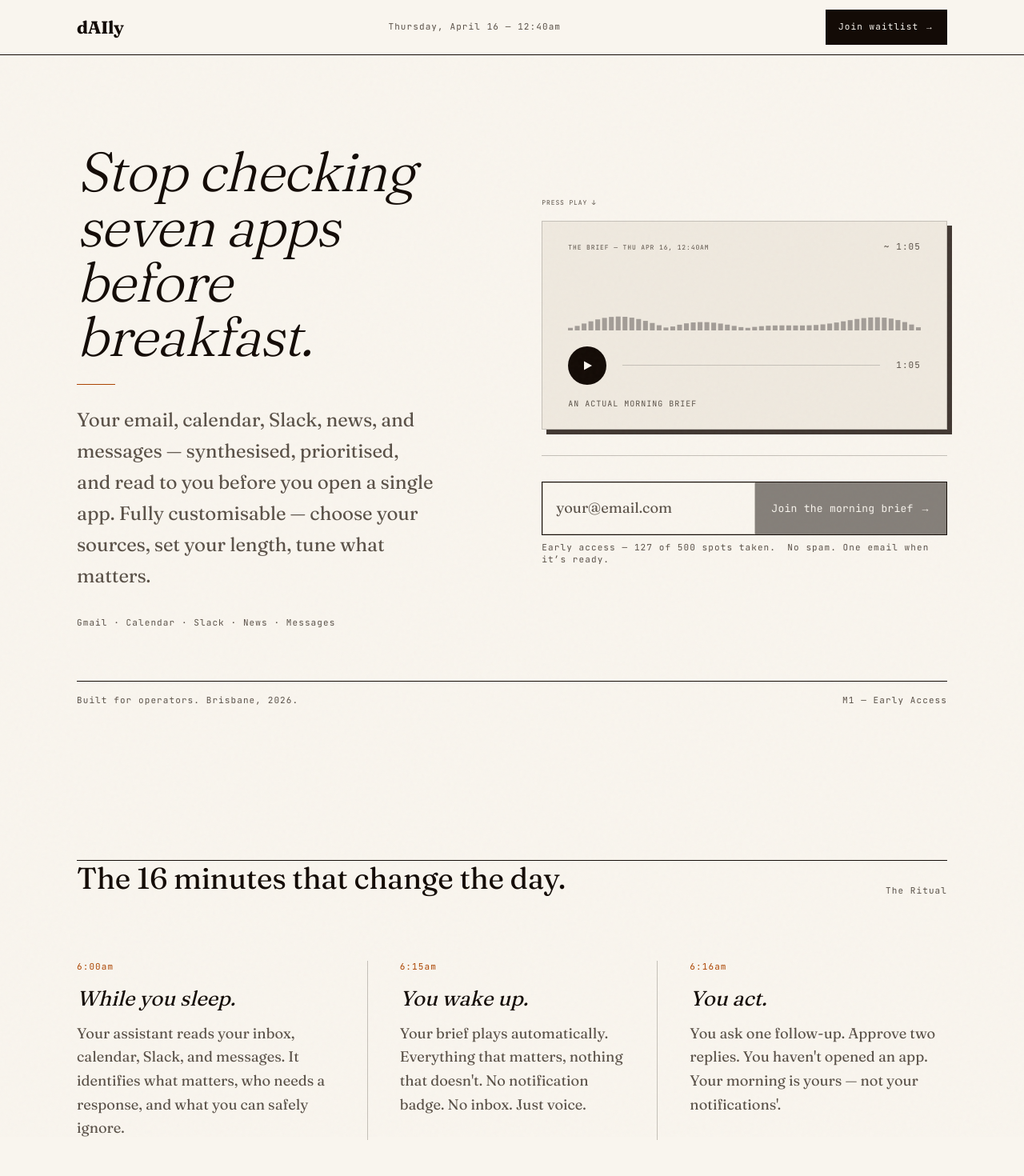
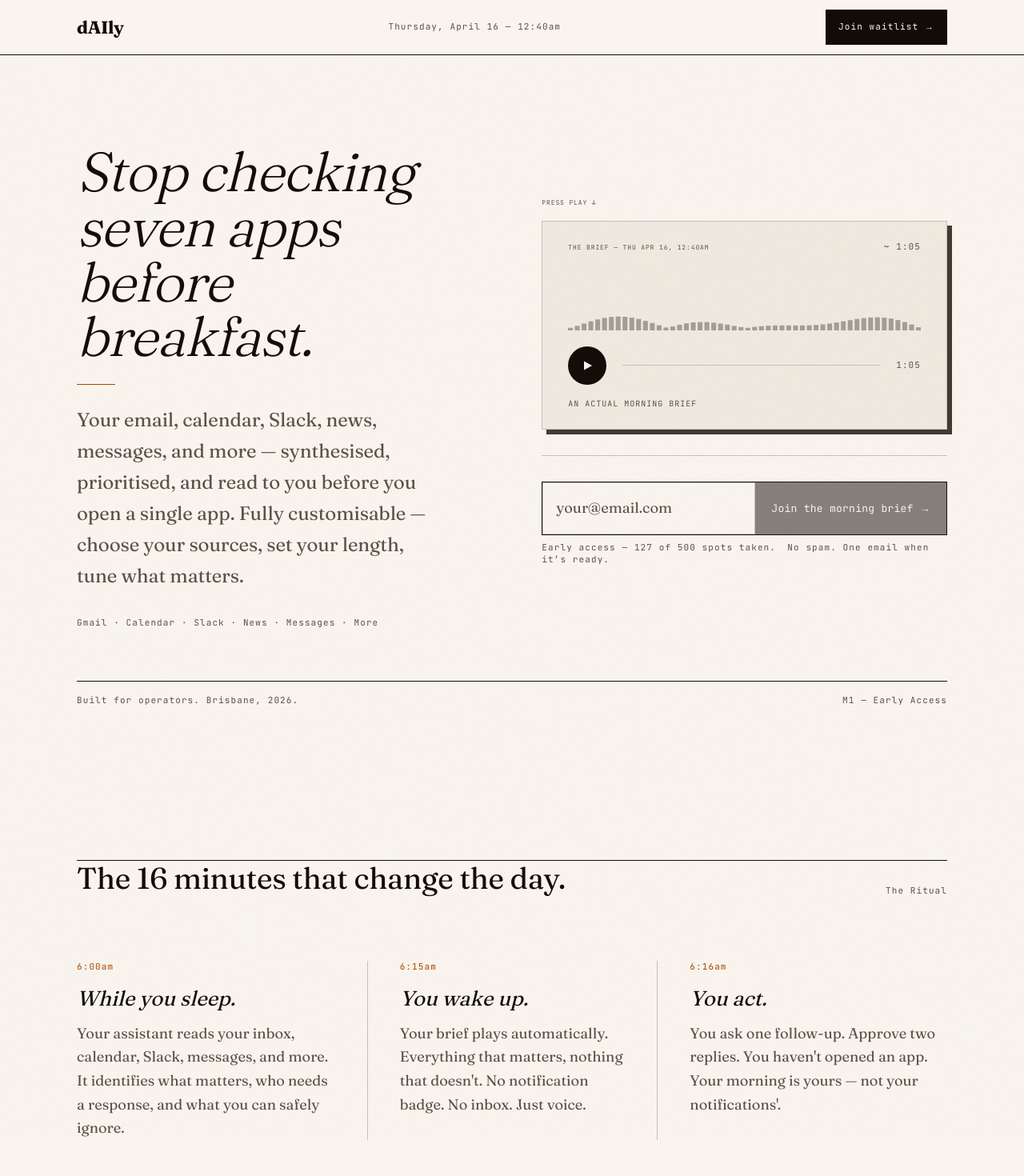
Before and after one commit to jacobem1836/daily-landing, a Next.js app: page / in a window 1280 px wide. Shown: the top 1470 px of the page at 80% size. Built offline with nearby package versions, Linux system fonts and the light colour scheme; no server answers.

Commit message:
feat: add 'more' to all integration lists to signal extensibility

```diff
--- a/app/layout.tsx
+++ b/app/layout.tsx
@@ -30,7 +30,7 @@ export const metadata: Metadata = {
   metadataBase: new URL('https://getdaily.dev'),
   title: 'dAIly — Your life briefs you.',
   description:
-    'A morning briefing, spoken to you before you open a single app. Your email, calendar, Slack, and messages — synthesised, prioritised, and delivered as voice.',
+    'A morning briefing, spoken to you before you open a single app. Your email, calendar, Slack, messages, and more — synthesised, prioritised, and delivered as voice.',
   openGraph: {
     title: 'dAIly — Your life briefs you.',
     description:
--- a/app/opengraph-image.tsx
+++ b/app/opengraph-image.tsx
@@ -99,7 +99,7 @@ export default async function OGImage() {
               A morning briefing, spoken to you before you open a single app. Built for operators.
             </span>
             <div style={{ display: 'flex', flexDirection: 'column', gap: '6px', marginTop: '8px' }}>
-              {['Gmail', 'Calendar', 'Slack', 'News', 'Messages'].map((s) => (
+              {['Gmail', 'Calendar', 'Slack', 'News', 'Messages', 'More'].map((s) => (
                 <span
                   key={s}
                   style={{
--- a/components/hero/Hero.tsx
+++ b/components/hero/Hero.tsx
@@ -61,14 +61,14 @@ export default function Hero({ variant }: HeroProps) {
           />
 
           <p className="font-serif font-optical-sm text-pull text-muted leading-relaxed max-w-md">
-            Your email, calendar, Slack, news, and messages &mdash; synthesised, prioritised, and
+            Your email, calendar, Slack, news, messages, and more &mdash; synthesised, prioritised, and
             read to you before you open a single app. Fully customisable &mdash; choose your sources,
             set your length, tune what matters.
           </p>
 
           {/* Source citations — newspaper convention */}
           <p className="mt-8 font-mono text-label text-muted">
-            Gmail · Calendar · Slack · News · Messages
+            Gmail · Calendar · Slack · News · Messages · More
           </p>
         </motion.div>
 
--- a/components/sections/Customizable.tsx
+++ b/components/sections/Customizable.tsx
@@ -1,7 +1,7 @@
 const CONTROLS = [
   {
     label: 'Sources',
-    detail: 'Gmail, Calendar, Slack, news feeds, Messages — connect what you want, ignore the rest.',
+    detail: 'Gmail, Calendar, Slack, news feeds, Messages, and more — connect what you want, ignore the rest.',
   },
   {
     label: 'Length',
--- a/components/sections/TheRitual.tsx
+++ b/components/sections/TheRitual.tsx
@@ -4,7 +4,7 @@ const RITUAL_STEPS = [
   {
     time: '6:00am',
     heading: 'While you sleep.',
-    body: 'Your assistant reads your inbox, calendar, Slack, and messages. It identifies what matters, who needs a response, and what you can safely ignore.',
+    body: 'Your assistant reads your inbox, calendar, Slack, messages, and more. It identifies what matters, who needs a response, and what you can safely ignore.',
   },
   {
     time: '6:15am',
```
Also changed, not shown: 1 other file (tests, documents, lock files or other folders).
